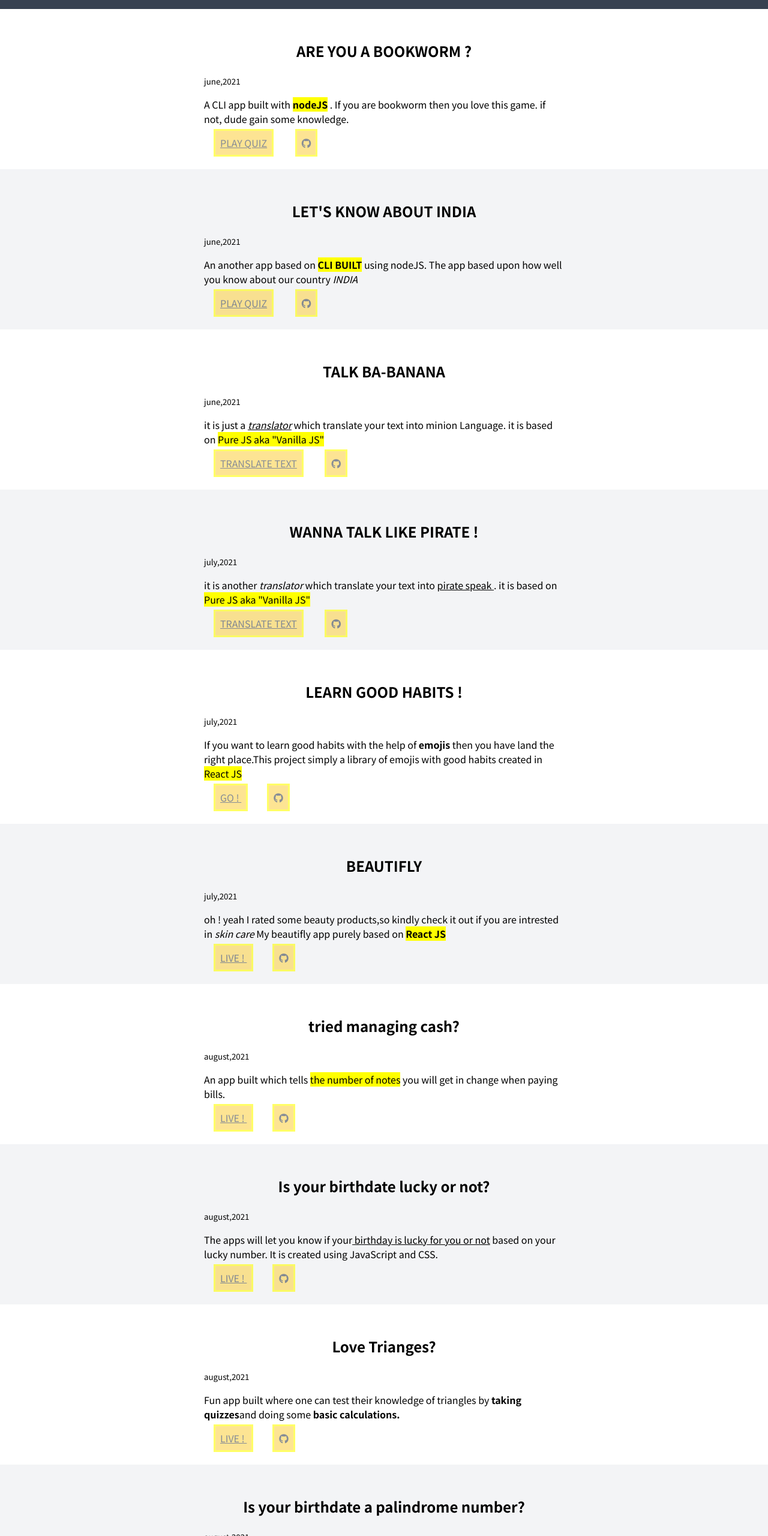
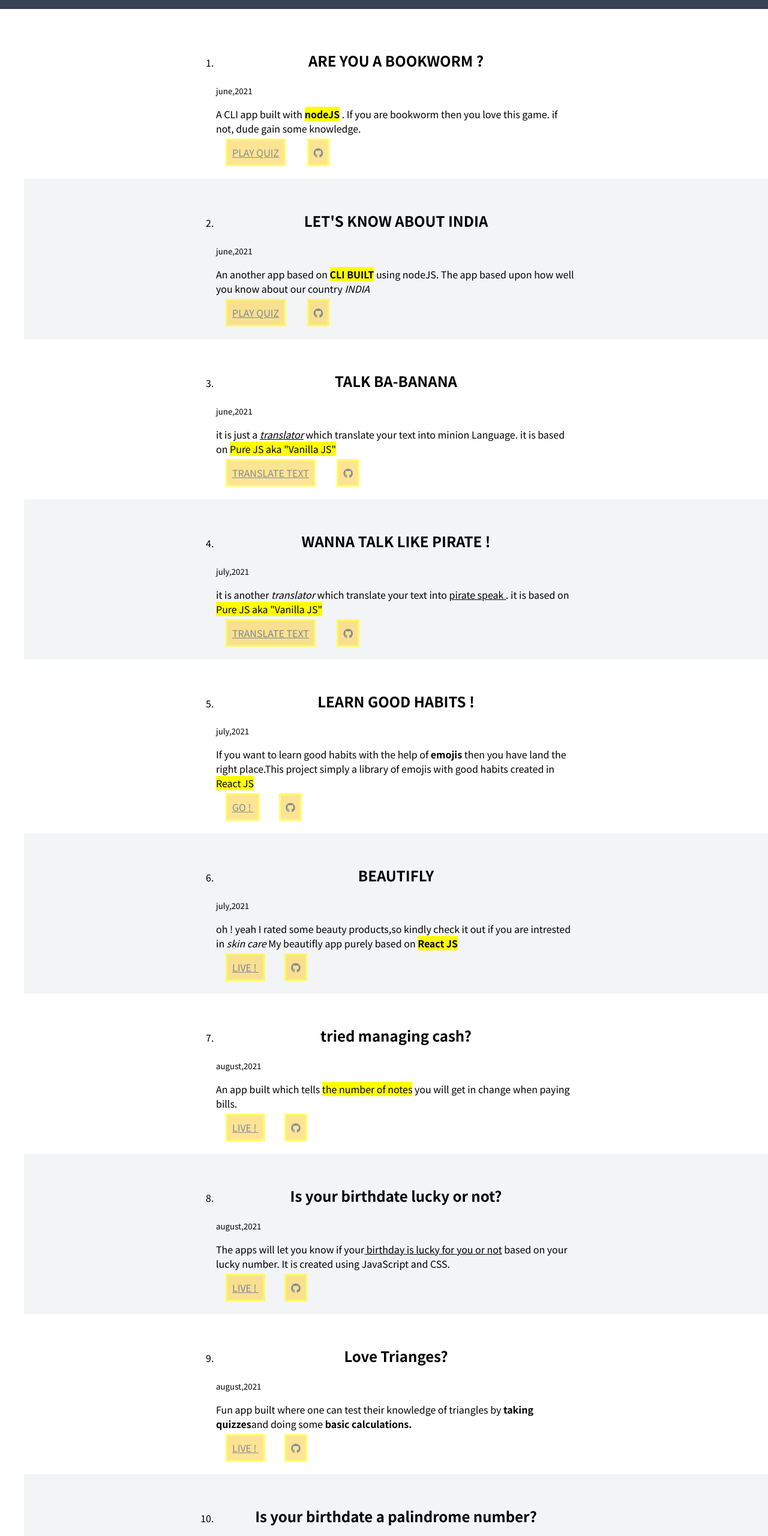
Before and after one commit to vashnavichauhan1825/vashnavi-neogcamp, a plain HTML site: page projects.html in a window 1280 px wide. Shown: the part 240-2800 px from the top of the page at 60% size. Drawn offline with Linux system fonts and the light colour scheme.

Commit message:
update docs
update ol

```diff
--- a/projects.html
+++ b/projects.html
@@ -31,11 +31,11 @@
             <span class="heading-inverted">projects !!</span></h1>
     </header>
 
+   <ol>
 
-
-      <section class="section">
+   <section class="section">
           <div class="container container-center">
-            <h1>ARE YOU A BOOKWORM ? </h1>
+            <li><h1>ARE YOU A BOOKWORM ? </h1></li>
             <small>june,2021</small>
             <p>A CLI app built with <strong><mark>nodeJS</mark></strong>
             . If you are bookworm then you love this game. if not, dude gain
@@ -53,7 +53,7 @@
 
         <div class="container
             container-center">
-            <h1>LET'S KNOW ABOUT INDIA</h1>
+            <li><h1>LET'S KNOW ABOUT INDIA</h1></li>
             <small>june,2021</small>
             <p>An another app based on <mark><b>CLI BUILT</b></mark> using nodeJS.
             The app based upon how well you know about our country <em>INDIA</em></p>
@@ -67,7 +67,7 @@
       <section class="section">
         <div class="container
         container-center">
-          <h1>TALK BA-BANANA</h1>
+        <li><h1>TALK BA-BANANA</h1></li>
           <small>june,2021</small>
           <p>it is just a <i><ins>translator</ins></i> which translate
         your text into minion Language. it is based on <mark>Pure JS aka "Vanilla JS"</mark>  </p>
@@ -82,7 +82,7 @@
         <section class="section ow">
           <div class="container
           container-center">
-            <h1>WANNA TALK LIKE PIRATE ! </h1>
+            <li><h1>WANNA TALK LIKE PIRATE ! </h1></li>
             <small>july,2021</small>
             <p>it is another <i>translator</i> which translate
           your text into <ins>pirate speak </ins>. it is based on <mark>Pure JS aka "Vanilla JS"</mark>  </p>
@@ -97,7 +97,7 @@
           <section class="section">
             <div class="container
             container-center">
-              <h1>LEARN GOOD HABITS ! </h1>
+          <li><h1>LEARN GOOD HABITS ! </h1></li>
               <small>july,2021</small>
               <p>If you want to learn good habits with the help
                 of <b>emojis</b> then you have land the right place.This project simply
@@ -113,7 +113,7 @@
             <section class="section ow">
               <div class="container
               container-center">
-                <h1>BEAUTIFLY</h1>
+            <li><h1>BEAUTIFLY</h1></li>
                 <small>july,2021</small>
                 <P>oh ! yeah I rated some beauty products,so kindly check it out if you are intrested in
                   <i>skin care</i> My beautifly app purely based on <mark><b>React JS</b></mark>
@@ -128,7 +128,7 @@
               <section class="section">
                 <div class="container
                 container-center">
-                  <h1> tried managing cash?</h1>
+              <li><h1> tried managing cash?</h1></li>
                   <small>august,2021</small>
                   <P>An app built which tells
                     <mark>the number of notes</mark>  you will get in change when paying bills.
@@ -142,7 +142,7 @@
                 <section class="section ow">
                   <div class="container
                   container-center">
-                    <h1>Is your birthdate lucky or not?</h1>
+                <li><h1>Is your birthdate lucky or not?</h1></li>
                     <small>august,2021</small>
                     <P>The apps will let you know if your<ins> birthday is lucky for you or not</ins> based on
                        your lucky number. It is created using JavaScript and CSS.
@@ -156,7 +156,7 @@
                   <section class="section">
                     <div class="container
                     container-center">
-                      <h1>Love Trianges?</h1>
+                  <li><h1>Love Trianges?</h1></li>
                       <small>august,2021</small>
                       <P>Fun app built where one can test their knowledge
                          of triangles by<b> taking quizzes</b>and doing some <b>basic calculations.</b>
@@ -170,7 +170,7 @@
                     <section class="section ow">
                       <div class="container
                       container-center">
-                        <h1>Is your birthdate a palindrome number?</h1>
+                    <li><h1>Is your birthdate a palindrome number?</h1></li>
                         <small>august,2021</small>
                         <P>A website built that tells if your date of birth is a palindrome number and if it is not a
                            palindrome number then will show you the closest date you could have been born.
@@ -184,7 +184,7 @@
                       <section class="section">
                         <div class="container
                         container-center">
-                          <h1>Ever made profit on a stock?</h1>
+                      <li><h1>Ever made profit on a stock?</h1></li>
                           <small>august,2021</small>
                           <P>The app tells whether you have made
                             <mark> profit or loss on a stock.</mark>
@@ -195,7 +195,7 @@
                           </div>
 
                         </section>
-
+                      </ol>
 
 
                         <footer class="footer">
```
